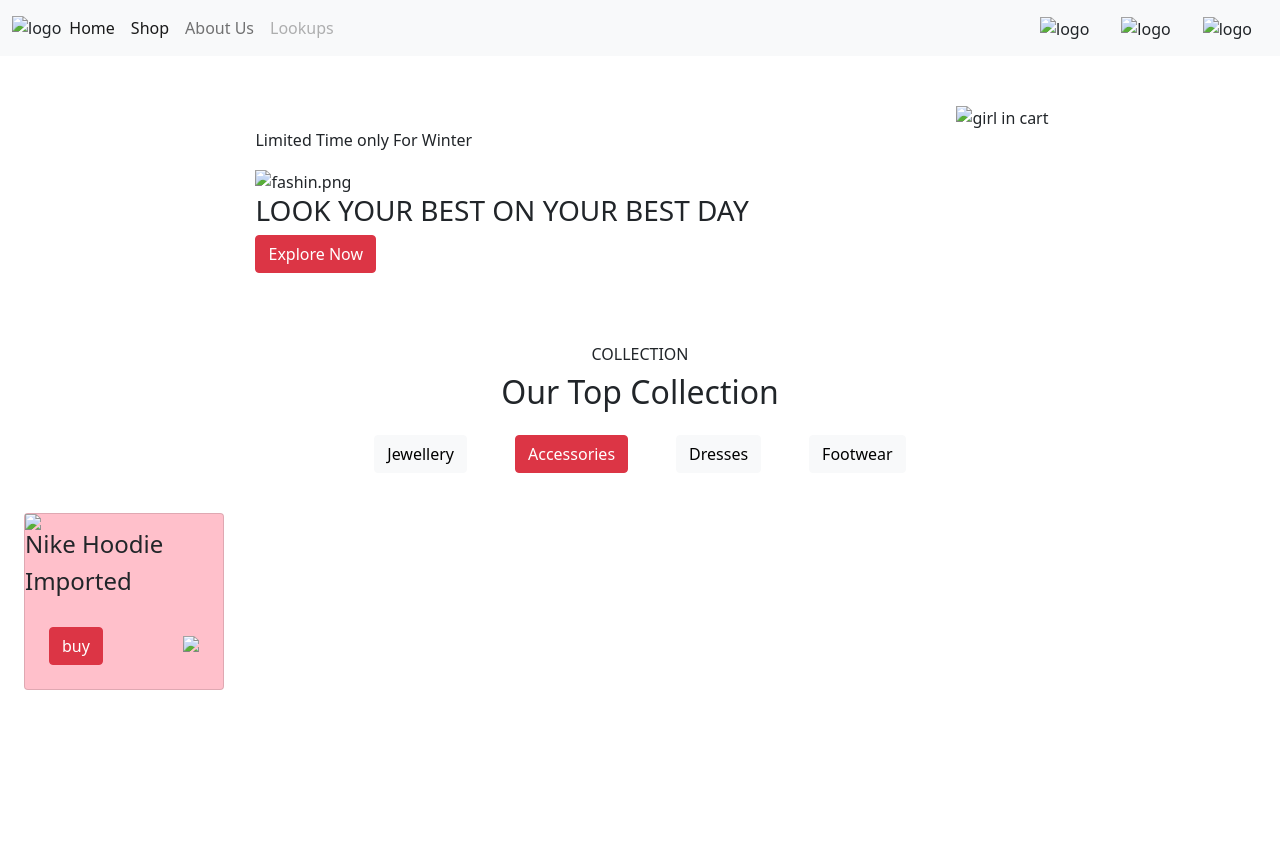
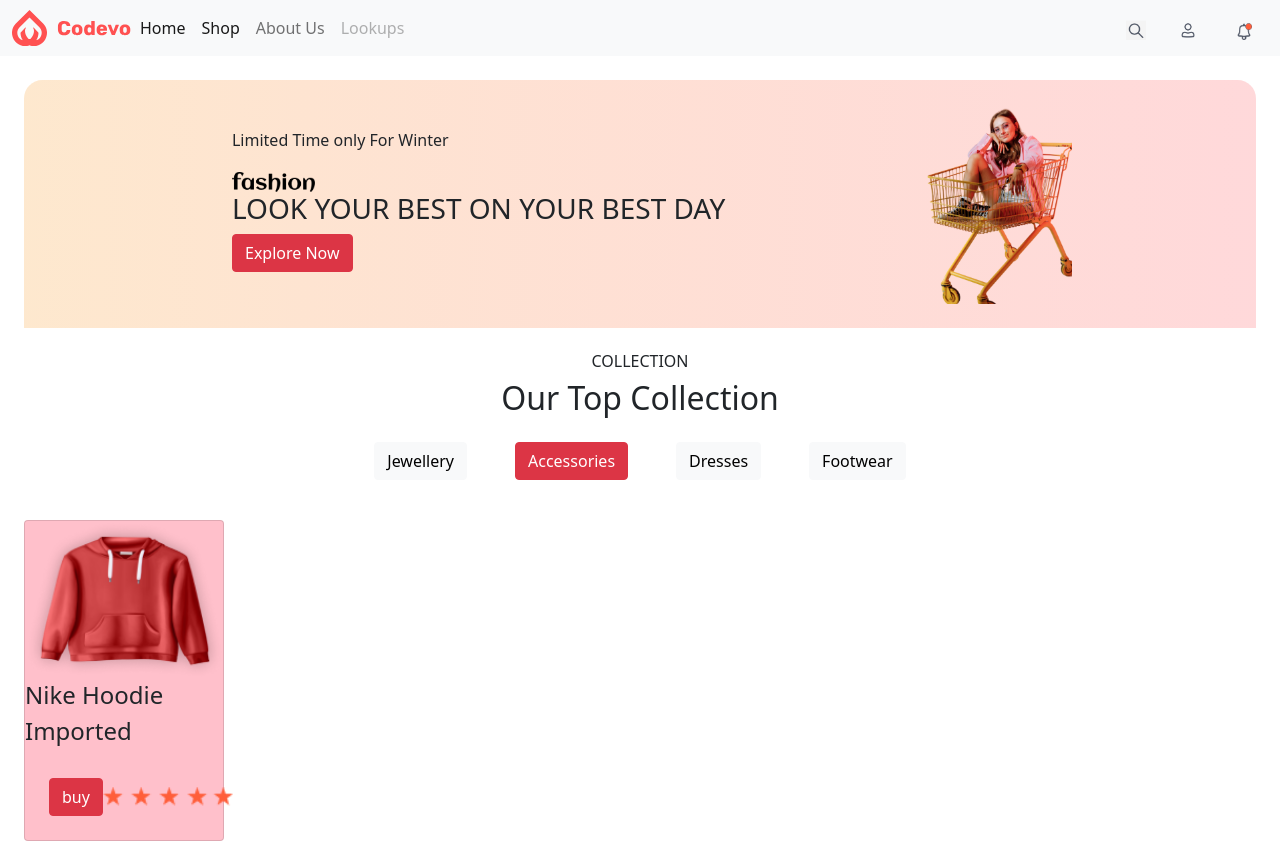
Before and after one commit to priyteshprasad/Frontend-1-Module-Test-Jan, a plain HTML site: page index.html in a window 1280 px wide. Before the commit the page ends 800 px from the top, so only its background shows below. Drawn offline with nearby package versions, Linux system fonts and the light colour scheme.

Commit message:
second commit

```diff
--- a/index.html
+++ b/index.html
@@ -11,7 +11,7 @@
     <header>
         <nav class="navbar navbar-expand-lg navbar-light bg-light">
             <div class="container-fluid">
-              <img src = "./assets/Logo.svg" alt="logo"/>
+              <img src = "Logo.svg" alt="logo"/>
               <button class="navbar-toggler" type="button" data-bs-toggle="collapse" data-bs-target="#navbarSupportedContent" aria-controls="navbarSupportedContent" aria-expanded="false" aria-label="Toggle navigation">
                 <span class="navbar-toggler-icon"></span>
               </button>
@@ -33,15 +33,15 @@
                 <!-- icons -->
                 <ul class="navbar-nav  mb-2 mb-lg-0">
                   <li class="nav-item mx-3">
-                    <img src = "./assets/Outline/Interface/Search.png" alt="logo" height="20px"/>
+                    <img src = "Search.png" alt="logo" height="20px"/>
 
                   </li>
                   <li class="nav-item mx-3">
-                    <img src = "./assets/Outline/Communication/User.png" alt="logo" height="20px"/>
+                    <img src = "User.png" alt="logo" height="20px"/>
 
                   </li>
                   <li class="nav-item mx-3">
-                    <img src = "./assets/Outline/Status/Notification.png" alt="logo" height="20px"/>
+                    <img src = "Notification.png" alt="logo" height="20px"/>
                   </li>
 
 
@@ -58,12 +58,12 @@
     <div class="hero  m-4 p-4 d-flex justify-content-evenly">
         <div class="fashion m-4 ">
             <p>Limited Time only For Winter</p>
-            <img src="./assets/fashion.png" alt="fashin.png" height="20px">
+            <img src="fashion.png" alt="fashin.png" height="20px">
             <h3>LOOK YOUR BEST ON YOUR BEST DAY</h3>
             <button type="button" class="btn btn-danger">Explore Now</button>
         </div>
         <div class="cart-girl">
-            <img src="./assets/Poster Picture.png" alt="girl in cart" height="200px">
+            <img src="Poster Picture.png" alt="girl in cart" height="200px">
         </div>
     </div>
     <div class="collection d-flex flex-column justify-content-center">
@@ -77,12 +77,12 @@
         </div>
 
         <div class="card m-4 d-flex " style=" background-color: pink; width: 200px;">
-            <img src="./assets/PngItem_1171479-1.png" width="200px">
+            <img src="PngItem_1171479-1.png" width="200px">
             <h4>Nike Hoodie</h4>
             <h4>Imported</h4>
             <div class="d-flex justify-content-between align-items-center m-4">
                 <button type="button" class="btn btn-danger ">buy </button>
-                <img src="./assets/Rating.png" height="20px">
+                <img src="Rating.png" height="20px">
             </div>
 
         </div>
--- a/styles.css
+++ b/styles.css
@@ -3,7 +3,7 @@
 
 .hero{
     /* background-color: yellow; */
-    background-image: url("./assets/Rectangle\ 1.svg");
+    background-image: url("Rectangle\ 1.svg");
     background-size: cover;
     background-repeat: no-repeat;
     height: fit-content;
```
Also changed, not shown: Envelope.png (added), Location.png (added), Logo.svg (added), Notification.png (added), Phone.png (added), PngItem_1171479-1.png (added), PngItem_1171479.png (added), Poster Picture.png (added), Rating.png (added), Rectangle 1.svg (added), Search.png (added), User.png (added), fashion.png (added), pexels-thirdman-9399720-removebg-preview 1.png (added), 3 other files.
